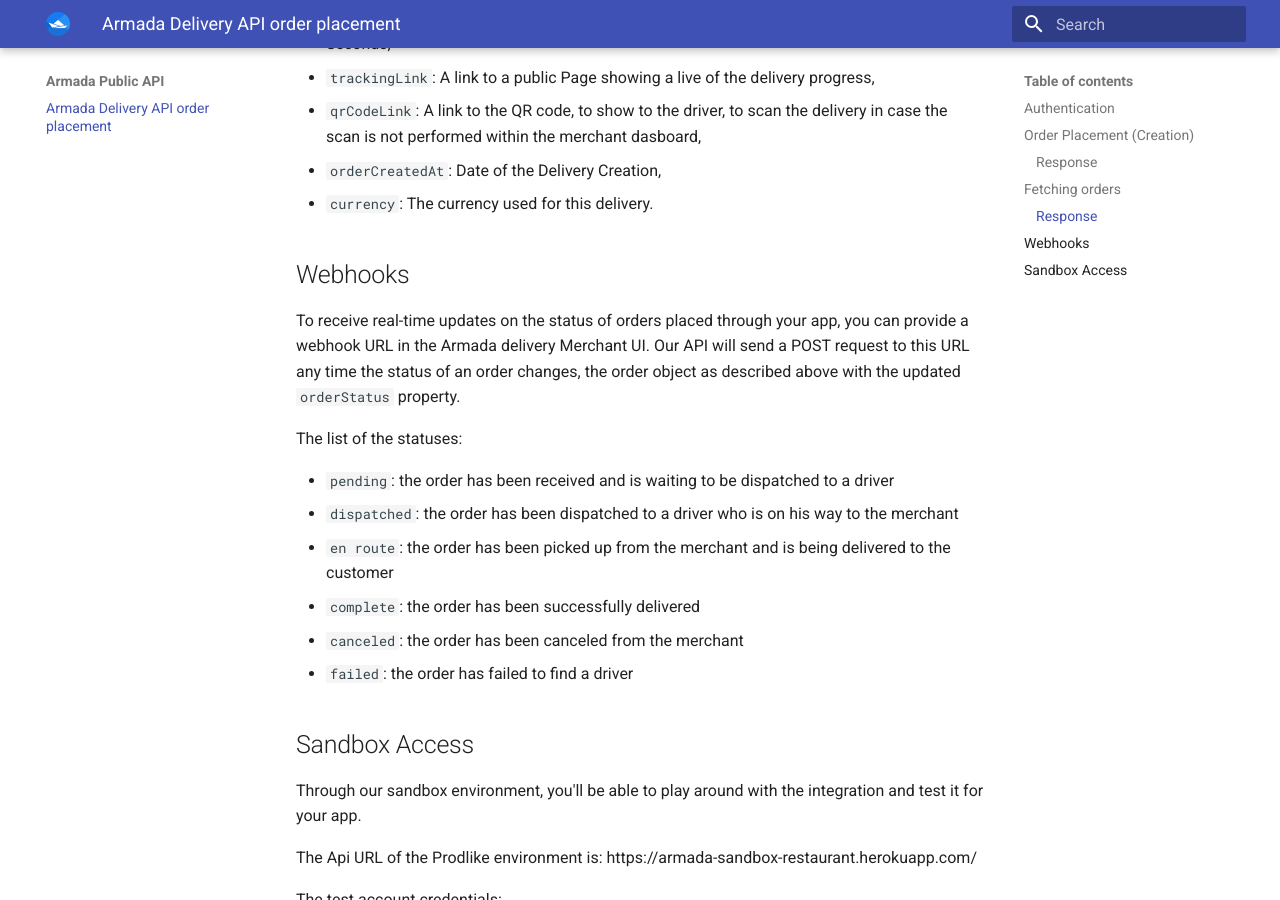
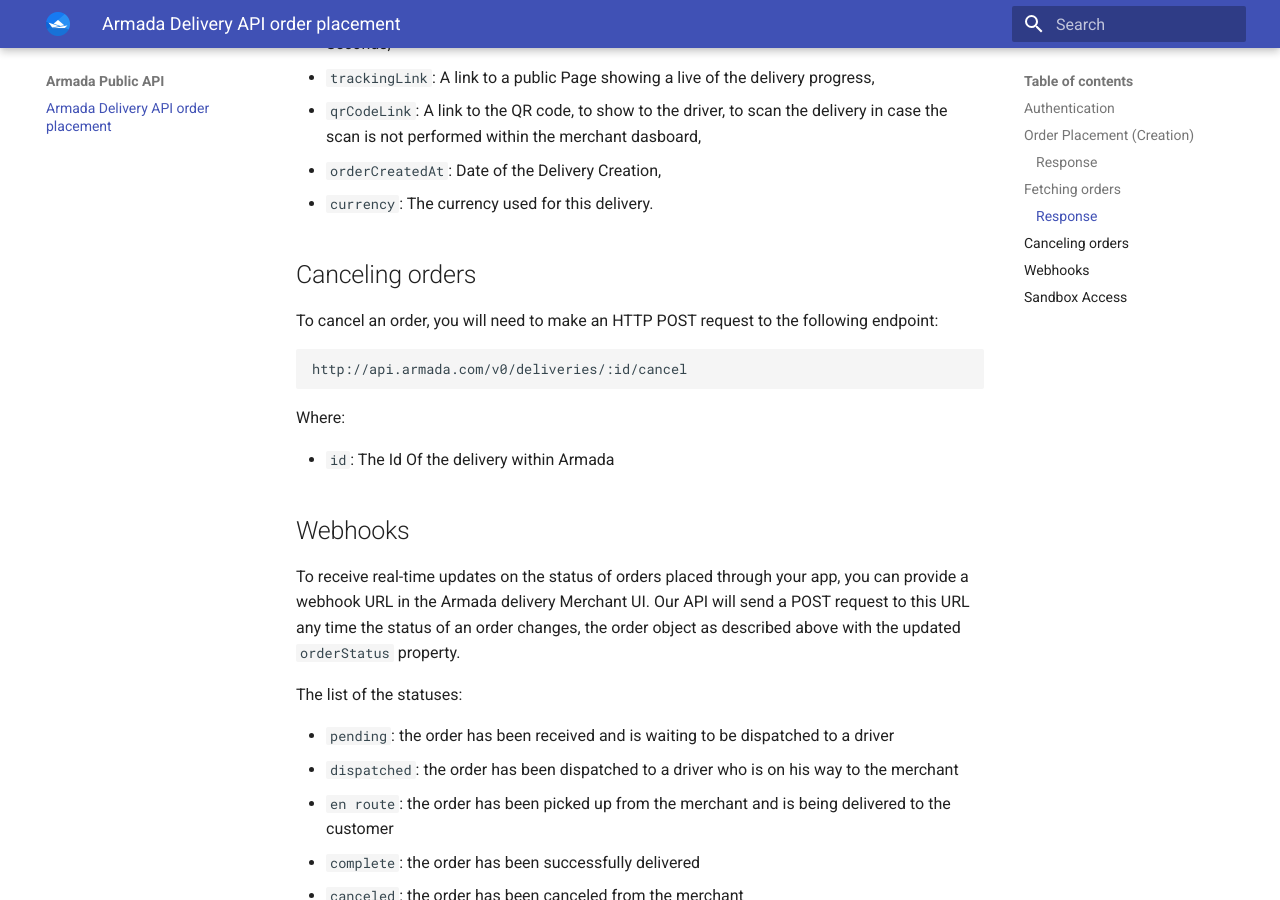
Before and after one commit to armadadelivery/armadadelivery.github.io, an MkDocs documentation site: the page built from src/index.md, in a window 1280 px wide and 900 px high, scrolled down 3797 px. Built offline with MkDocs 1.6.1 and Material for MkDocs 9.7.7, drawn with Linux system fonts in a browser that asks for light colours; some of the changed text lies outside the part shown.

Commit message:
Add cancel order

````diff
--- a/docs/sitemap.xml
+++ b/docs/sitemap.xml
@@ -2,7 +2,7 @@
 <urlset xmlns="http://www.sitemaps.org/schemas/sitemap/0.9">
     <url>
          <loc>None</loc>
-         <lastmod>2023-01-14</lastmod>
+         <lastmod>2023-01-15</lastmod>
          <changefreq>daily</changefreq>
     </url>
 </urlset>
--- a/src/index.md
+++ b/src/index.md
@@ -35,7 +35,7 @@
     * `block`: One of the address components (Required in case no location is provided),
     * `street`: One of the address components (Required in case no location is provided),
     * `buildingNumber`: One of the address components (Required in case no location is provided),
-    * `floor`: One of the address components used ,
+    * `floor`: One of the address components used,
     * `apartment`: One of the address components ,
     * `instructions`: Extra instructions or information to the driver,
     * `amount`: The order Amount used incase of chash payment mean (Required),
@@ -135,6 +135,17 @@
 * `orderCreatedAt`: Date of the Delivery Creation,
 * `currency`: The currency used for this delivery.
 
+## Canceling orders
+To cancel an order, you will need to make an HTTP POST request to the following endpoint:
+
+```
+http://api.armada.com/v0/deliveries/:id/cancel
+```
+
+Where:
+
+* `id`: The Id Of the delivery within Armada
+
 ## Webhooks
 
 To receive real-time updates on the status of orders placed through your app, you can provide a webhook URL in the Armada delivery Merchant UI. Our API will send a POST request to this URL any time the status of an order changes, the order object as described above with the updated `orderStatus` property.
````
Also changed, not shown: docs/index.html (+23 -1 lines), docs/search/search_index.json (+1 -1 lines), 1 other file.
